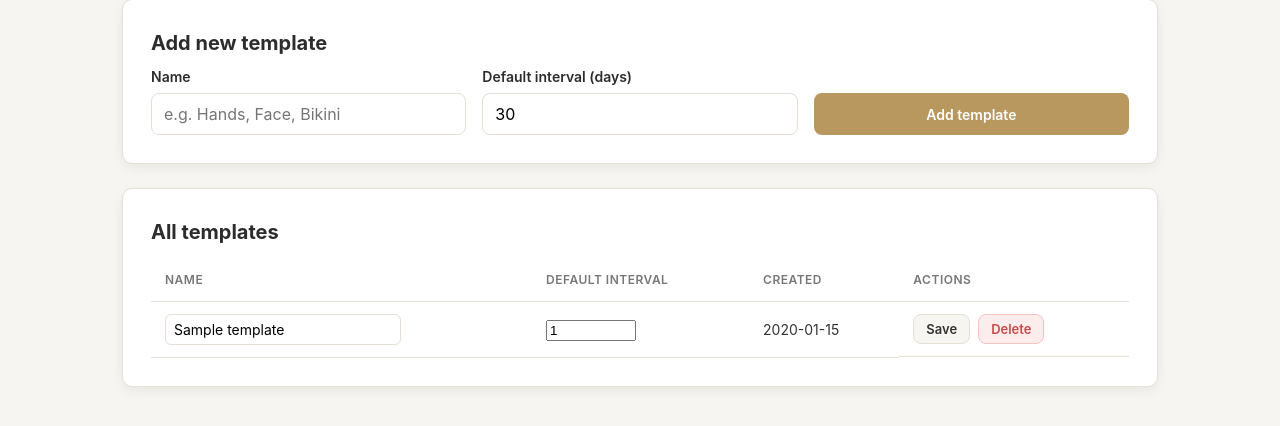
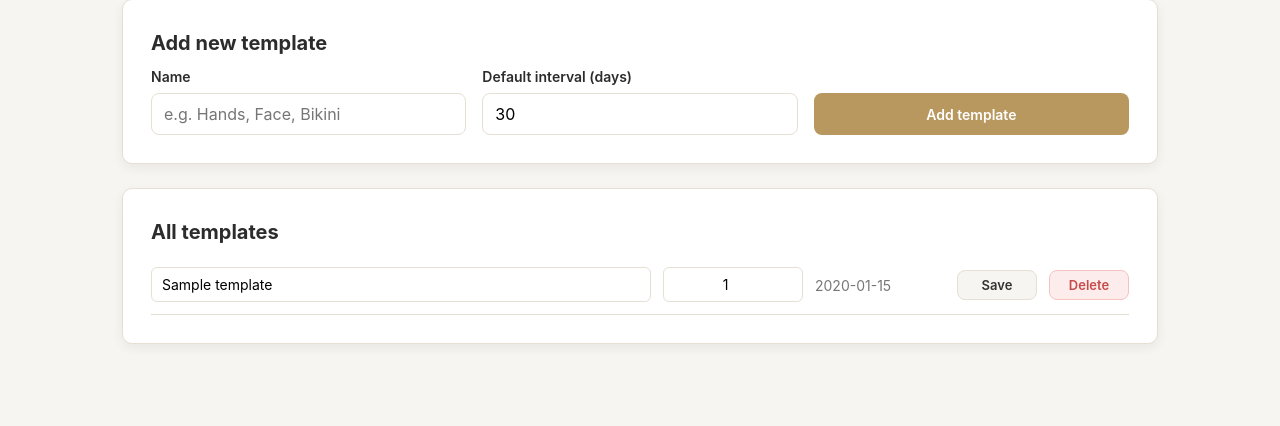
Before and after one commit to DevilPhp/StudioA, a Flask app: page /admin/templates in a window 1280 px wide. Shown: the part 198-624 px from the top of the page. Run offline with Flask 3, Linux system fonts and the light colour scheme; the visitor is signed in with stand-in values (Sample User, id 1); tables that the repository leaves empty hold one stand-in row (values such as "Sample post"); parts of the project's set-up code (start-up, migrations or seed data) failed here and were passed over.

Commit message:
last commit 12

```diff
--- a/templates/admin/base.html
+++ b/templates/admin/base.html
@@ -3,7 +3,12 @@
 <html lang="bg">
 <head>
     <meta charset="UTF-8">
-    <meta name="viewport" content="width=device-width, initial-scale=1.0">
+    {# width=device-width  -> use the real device width
+       initial-scale=1.0   -> no initial zoom
+       maximum-scale=1.0   -> cap the zoom level
+       user-scalable=no    -> disable pinch-to-zoom (explicitly requested) #}
+    <meta name="viewport" content="width=device-width, initial-scale=1.0, maximum-scale=1.0, user-scalable=no">
+    <meta name="theme-color" content="#b8985f">
     <title>{% block title %}Studio A — Admin{% endblock %}</title>
     <link rel="stylesheet" href="{{ url_for('static', filename='css/admin.css') }}">
 </head>
--- a/templates/admin/templates.html
+++ b/templates/admin/templates.html
@@ -28,43 +28,95 @@
     <h2>All templates</h2>
 
     {% if templates %}
-    <table class="procedure-table">
-        <thead>
-            <tr>
-                <th>Name</th>
-                <th>Default interval</th>
-                <th>Created</th>
-                <th>Actions</th>
-            </tr>
-        </thead>
-        <tbody>
+    <div class="templates-list">
         {% for t in templates %}
-            <tr>
-                <td>
-                    <form method="POST" action="{{ url_for('admin.update_template', template_id=t.id) }}"
-                          class="inline-edit" id="edit-form-{{ t.id }}">
-                        <input type="text" name="name" value="{{ t.name }}" required>
-                </td>
-                <td>
+        <div class="template-row">
+            <form method="POST" action="{{ url_for('admin.update_template', template_id=t.id) }}" class="template-edit">
+                <div class="template-field template-field-name">
+                    <label class="template-field-label">Name</label>
+                    <input type="text" name="name" value="{{ t.name }}" required class="tpl-input">
+                </div>
+                <div class="template-field template-field-interval">
+                    <label class="template-field-label">Interval (days)</label>
                     <input type="number" name="default_interval_days"
-                               value="{{ t.default_interval_days }}" min="1" max="365" required
-                               style="width: 90px;">
-                </td>
-                <td>{{ t.created_at.strftime('%Y-%m-%d') }}</td>
-                <td class="actions-cell">
+                           value="{{ t.default_interval_days }}" min="1" max="365" required class="tpl-input tpl-input-interval">
+                </div>
+                <div class="template-field template-field-created">
+                    <label class="template-field-label">Created</label>
+                    <span class="template-created">{{ t.created_at.strftime('%Y-%m-%d') }}</span>
+                </div>
+                <div class="template-actions">
                     <button type="submit" class="btn btn-sm">Save</button>
+                </div>
             </form>
             <form method="POST" action="{{ url_for('admin.delete_template', template_id=t.id) }}"
+                  class="template-delete"
                   onsubmit="return confirm('Delete this template? Existing treatments already using it keep working.');">
                 <button type="submit" class="btn btn-sm btn-danger-sm">Delete</button>
             </form>
-                </td>
-            </tr>
+        </div>
         {% endfor %}
-        </tbody>
-    </table>
+    </div>
     {% else %}
     <p class="muted">No templates yet. Add your first one above.</p>
     {% endif %}
 </section>
+
+<style>
+.templates-list { display: flex; flex-direction: column; gap: 0; margin-top: 8px; }
+
+/* Desktop: grid row, inline cells */
+.template-row {
+    display: grid;
+    grid-template-columns: 1fr 140px 130px 80px 80px;
+    gap: 12px;
+    align-items: center;
+    padding: 12px 0;
+    border-bottom: 1px solid var(--border);
+}
+.template-edit { display: contents; }
+.template-field-label {
+    display: none;
+    font-size: 11px; font-weight: 600; color: var(--muted);
+    text-transform: uppercase; letter-spacing: 0.4px; margin-bottom: 4px;
+}
+.tpl-input {
+    width: 100%; padding: 8px 10px; border: 1px solid var(--border); border-radius: 6px;
+    font-family: inherit; font-size: 14px; background: var(--white);
+}
+.tpl-input:focus {
+    outline: none; border-color: var(--primary);
+    box-shadow: 0 0 0 2px rgba(184, 152, 95, 0.15);
+}
+.tpl-input-interval { text-align: center; }
+.template-created { font-size: 14px; color: var(--muted); }
+.template-actions, .template-delete { justify-self: stretch; }
+.template-actions .btn, .template-delete .btn { width: 100%; }
+
+/* Mobile: card per row */
+@media (max-width: 640px) {
+    .template-row {
+        display: block;
+        background: var(--white);
+        border: 1px solid var(--border);
+        border-radius: var(--radius);
+        padding: 14px;
+        margin-bottom: 10px;
+        box-shadow: var(--shadow);
+    }
+    .template-edit { display: block; }
+    .template-field { margin-bottom: 12px; }
+    .template-field-label { display: block; }
+    .tpl-input { font-size: 15px; padding: 10px 12px; }
+    .tpl-input-interval { text-align: left; }
+    .template-field-created { margin-bottom: 14px; }
+    .template-actions, .template-delete {
+        display: inline-block;
+    }
+    .template-actions { margin-right: 8px; }
+    .template-actions .btn, .template-delete .btn {
+        width: auto; padding: 9px 18px;
+    }
+}
+</style>
 {% endblock %}
```
Also changed, not shown: templates/admin/treatment_detail.html (+11 -11 lines), templates/admin/users.html (+12 -5 lines). Lines whose indentation alone changed are shown as unchanged.
